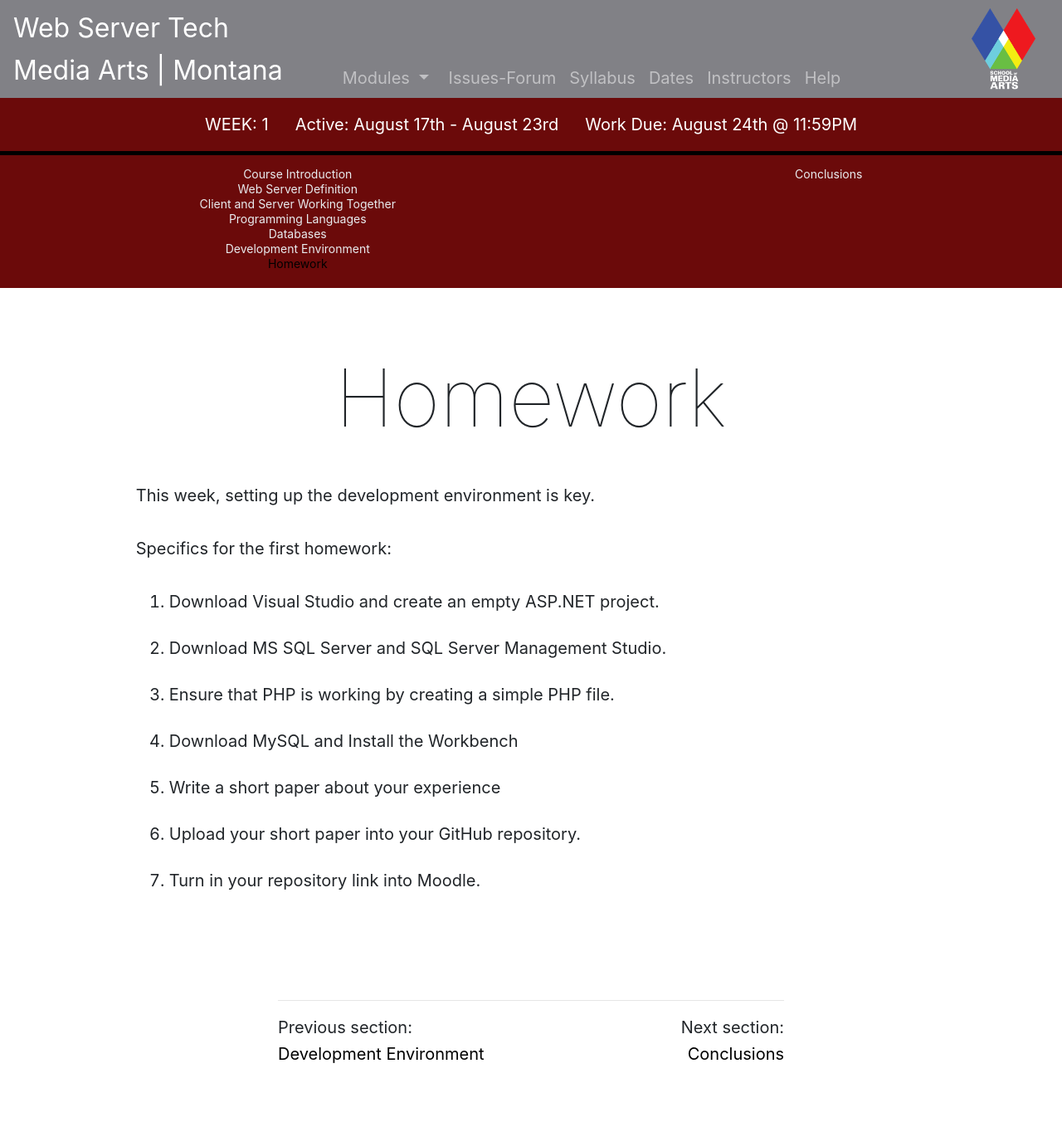
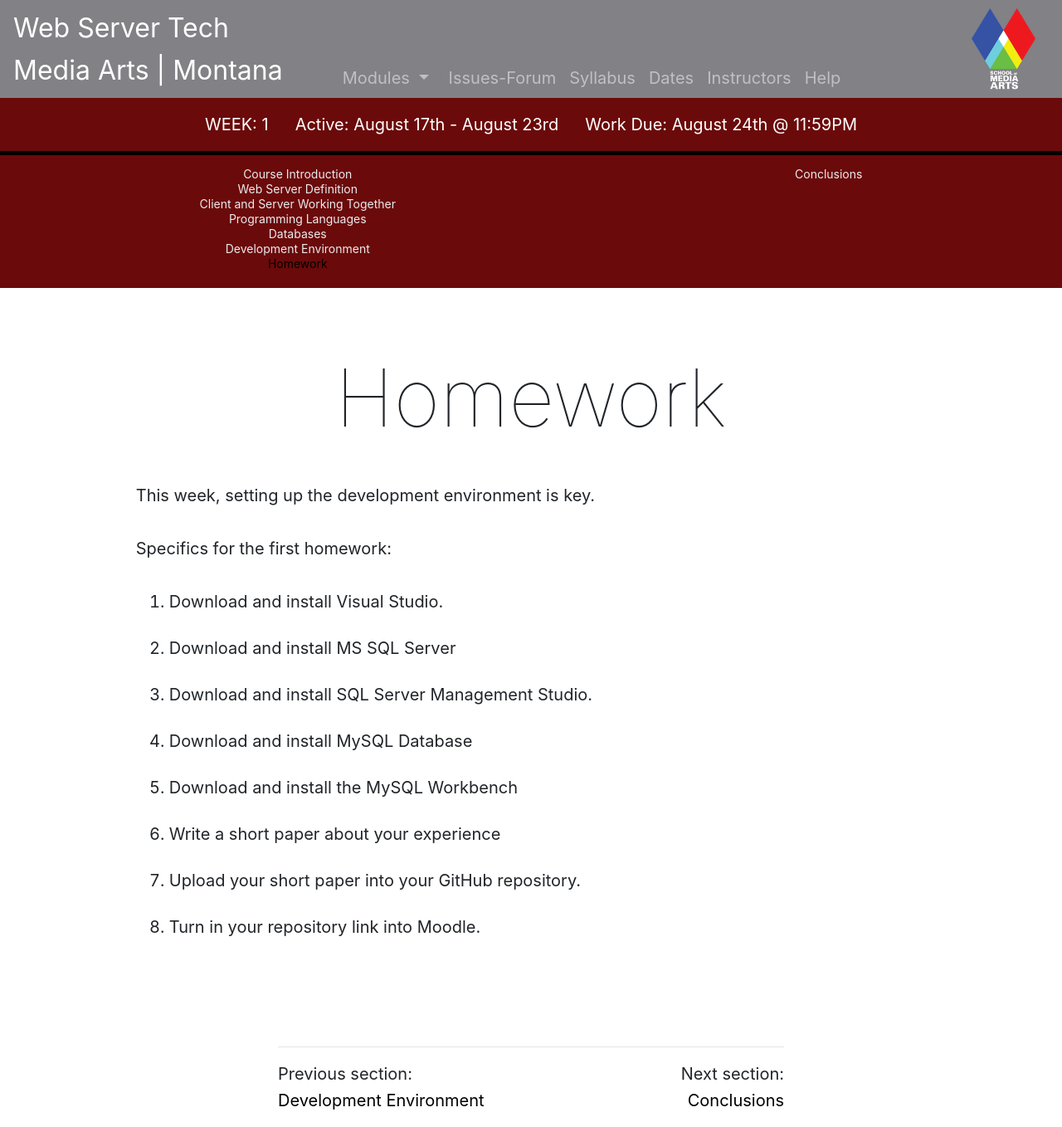
Before and after one commit to Montana-Media-Arts/461_WebServer-Fall2020, a Jekyll site: the page built from modules/week-1/_posts/2017-01-09-homework.md, in a window 1280 px wide. Shown: the whole page at 83% size. Built offline with Jekyll 4.4.1, drawn with Linux system fonts in a browser that asks for light colours; nearby versions of some CDN libraries; before the commit the page ends 1302 px from its top, so only the background shows below that.

Commit message:
Update 2017-01-09-homework.md

```diff
--- a/modules/week-1/_posts/2017-01-09-homework.md
+++ b/modules/week-1/_posts/2017-01-09-homework.md
@@ -9,10 +9,11 @@ This week, setting up the development environment is key.
 
 Specifics for the first homework:
 
-1.	Download Visual Studio and create an empty ASP.NET project.
-2.	Download MS SQL Server and SQL Server Management Studio.
-3.	Ensure that PHP is working by creating a simple PHP file.
-4.	Download MySQL and Install the Workbench
-5.	Write a short paper about your experience
-6.	Upload your short paper into your GitHub repository.
-7.	Turn in your repository link into Moodle.
+1. Download and install Visual Studio.
+2. Download and install MS SQL Server
+3. Download and install SQL Server Management Studio.
+4. Download and install MySQL Database
+5. Download and install the MySQL Workbench
+5. Write a short paper about your experience
+6. Upload your short paper into your GitHub repository.
+7. Turn in your repository link into Moodle.
```
